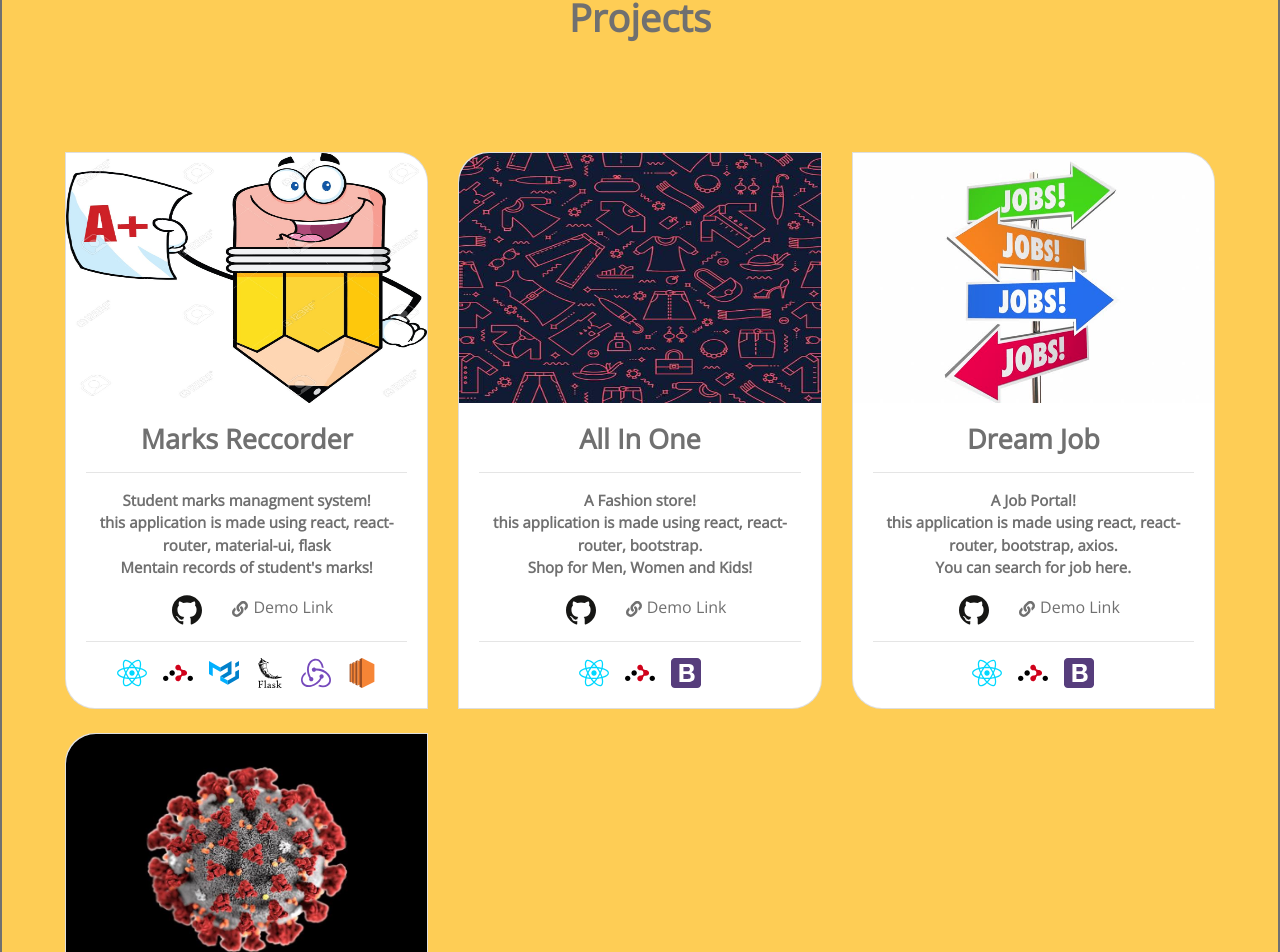
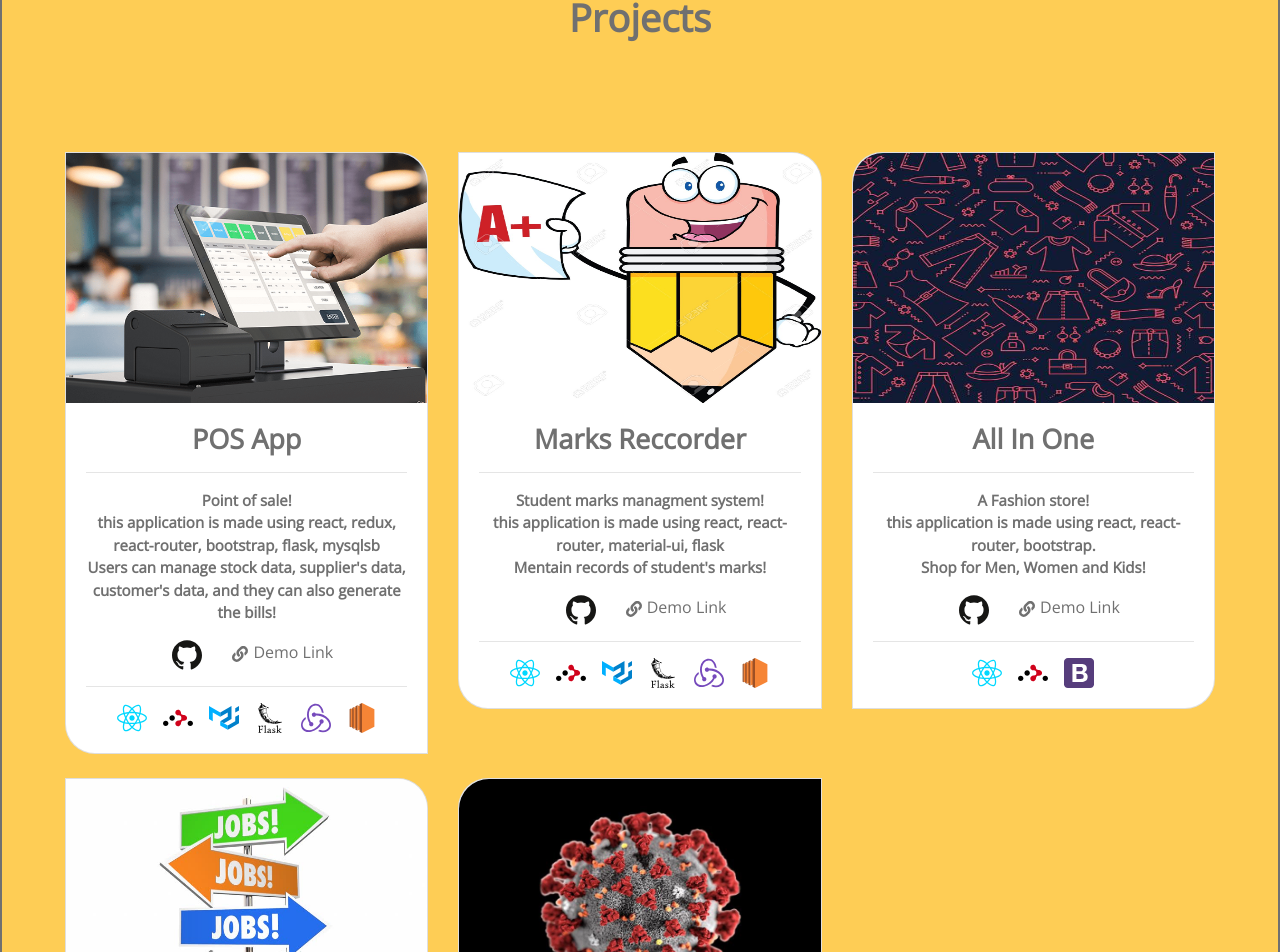
Before and after one commit to smullalkar/smullalkar_portfolio, a React (Create React App) app: page / in a window 1280 px wide. Shown: the part 1841-2793 px from the top of the page. Built offline with nearby package versions, Linux system fonts and the light colour scheme.

Commit message:
projects updated

```diff
--- a/src/Components/Projects.jsx
+++ b/src/Components/Projects.jsx
@@ -12,6 +12,36 @@ export default function Projects() {
             <div className='row p-5'>
                 <div className='col-lg-4 col-md-6 col-sm-6 col-12 mt-md-4 mt-lg-4 mt-sm-4 mt-4'>
                     <div className="card" style={{ borderRadius: '0 30px 0 30px' }}>
+                        <img src={require('../Components/POS-Systems.png')} className="card-img-top" alt="img" style={{ borderRadius: '0 30px 0 0', height: '250px', width: '100%', backgroundSize: 'cover' }} />
+                        <div className="card-body">
+                            <h5 className="card-title" className={styles.projectTitle}>POS App</h5>
+                            <hr />
+                            <p className="card-text" className={styles.projectDes}>Point of sale!<br /> this application is made using react, redux, react-router, bootstrap, flask, mysqlsb <br /> Users can manage stock data, supplier's data, customer's data, and they can also generate the bills!</p>
+                            <div className='row'>
+                                <div className='col-5 d-flex justify-content-end'>
+                                    <a href="https://github.com/smullalkar/Project-POS" ><img alt='img' src={require('../Components/github-icon.svg')} style={{ height: '30px', width: '30px' }}></img></a>
+                                </div>
+                                <div className='col-7 d-flex justify-content-start'>
+                                    <FontAwesomeIcon icon={faLink} style={{ color: '#707070', marginRight: '5px', position: 'relative', top: '6px' }} />
+                                    <a href='https://posproject.smullalkar.tech' style={{ color: '#707070' }}> Demo Link</a>
+                                </div>
+                            </div>
+                            <hr />
+                            <div className='row'>
+                                <div className='col'>
+                                    <img className='mx-2' alt='img' src={require('../Components/react.svg')} style={{ height: '30px', width: '30px' }}></img>
+                                    <img className='mx-2' alt='img' src={require('../Components/react-router.svg')} style={{ height: '30px', width: '30px' }}></img>
+                                    <img className='mx-2' alt='img' src={require('../Components/material-ui.svg')} style={{ height: '30px', width: '30px' }}></img>
+                                    <img className='mx-2' alt='img' src={require('../Components/flask.svg')} style={{ height: '30px', width: '30px' }}></img>
+                                    <img className='mx-2' alt='img' src={require('../Components/redux.svg')} style={{ height: '30px', width: '30px' }}></img>
+                                    <img className='mx-2' alt='img' src={require('../Components/aws-ec2.svg')} style={{ height: '30px', width: '30px' }}></img>
+                                </div>
+                            </div>
+                        </div>
+                    </div>
+                </div>
+                <div className='col-lg-4 col-md-6 col-sm-6 col-12 mt-md-4 mt-lg-4 mt-sm-4 mt-4'>
+                    <div className="card" style={{ borderRadius: '0 30px 0 30px' }}>
                         <img src={require('../Components/marks_recorder.jpg')} className="card-img-top" alt="img" style={{ borderRadius: '0 30px 0 0', height: '250px', width: '100%', backgroundSize: 'cover' }} />
                         <div className="card-body">
                             <h5 className="card-title" className={styles.projectTitle}>Marks Reccorder </h5>
@@ -23,7 +53,7 @@ export default function Projects() {
                                 </div>
                                 <div className='col-7 d-flex justify-content-start'>
                                     <FontAwesomeIcon icon={faLink} style={{ color: '#707070', marginRight: '5px', position: 'relative', top: '6px' }} />
-                                    <a href='marksrecorder.smullalkar.tech' style={{ color: '#707070' }}> Demo Link</a>
+                                    <a href='https://marksrecordproject.smullalkar.tech' style={{ color: '#707070' }}> Demo Link</a>
                                 </div>
                             </div>
                             <hr />
@@ -80,7 +110,7 @@ export default function Projects() {
                                 </div>
                                 <div className='col-7 d-flex justify-content-start'>
                                     <FontAwesomeIcon icon={faLink} style={{ color: '#707070', marginRight: '5px', position: 'relative', top: '6px' }} />
-                                    <a href='githubjobs.smullalkar.tech' style={{ color: '#707070' }}> Demo Link</a>
+                                    <a href='https://githubjobsproject.smullalkar.tech' style={{ color: '#707070' }}> Demo Link</a>
                                 </div>
                             </div>
                             <hr />
@@ -107,7 +137,7 @@ export default function Projects() {
                                 </div>
                                 <div className='col-7 d-flex justify-content-start'>
                                     <FontAwesomeIcon icon={faLink} style={{ color: '#707070', marginRight: '5px', position: 'relative', top: '6px' }} />
-                                    <a href='https://covid.smullalkar.tech/' style={{ color: '#707070' }}> Demo Link</a>
+                                    <a href='https://covidproject.smullalkar.tech' style={{ color: '#707070' }}> Demo Link</a>
                                 </div>
                             </div>
                             <hr />
```
Also changed, not shown: src/Components/POS-Systems.png (added).
